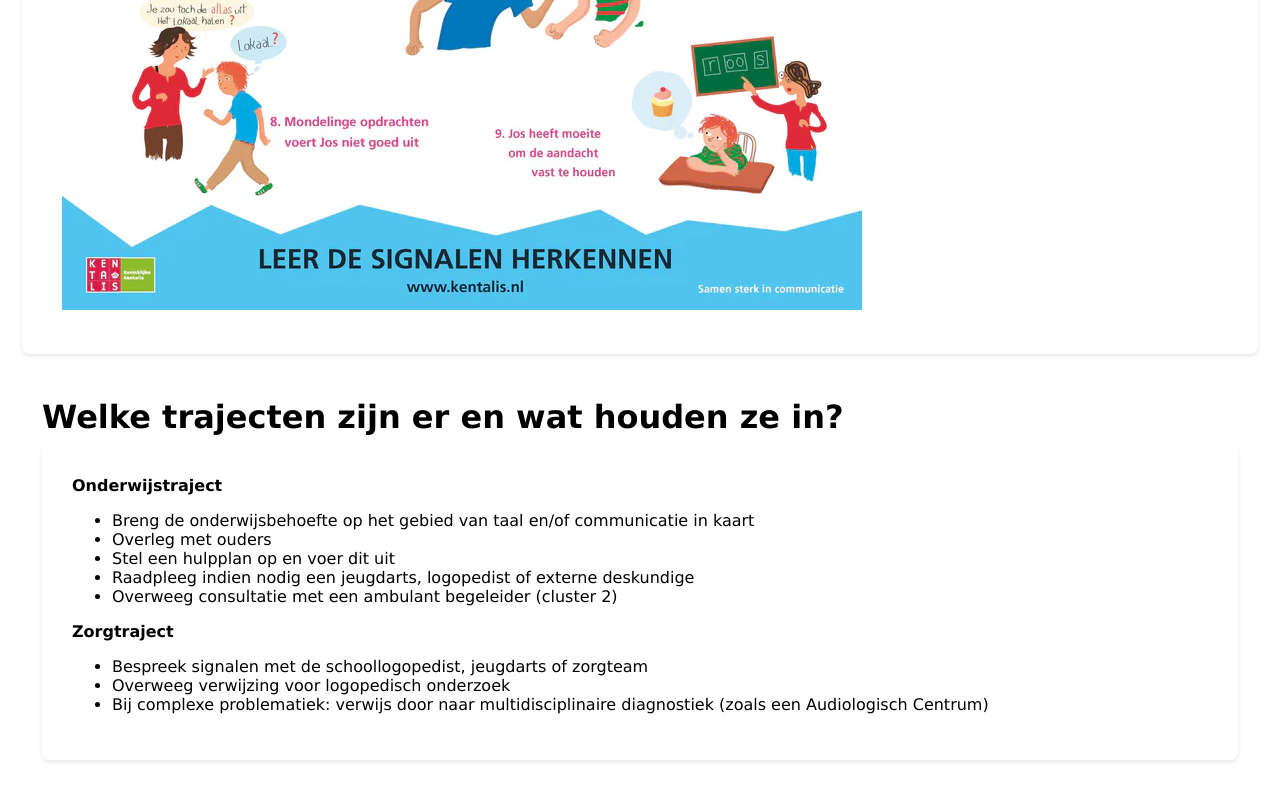
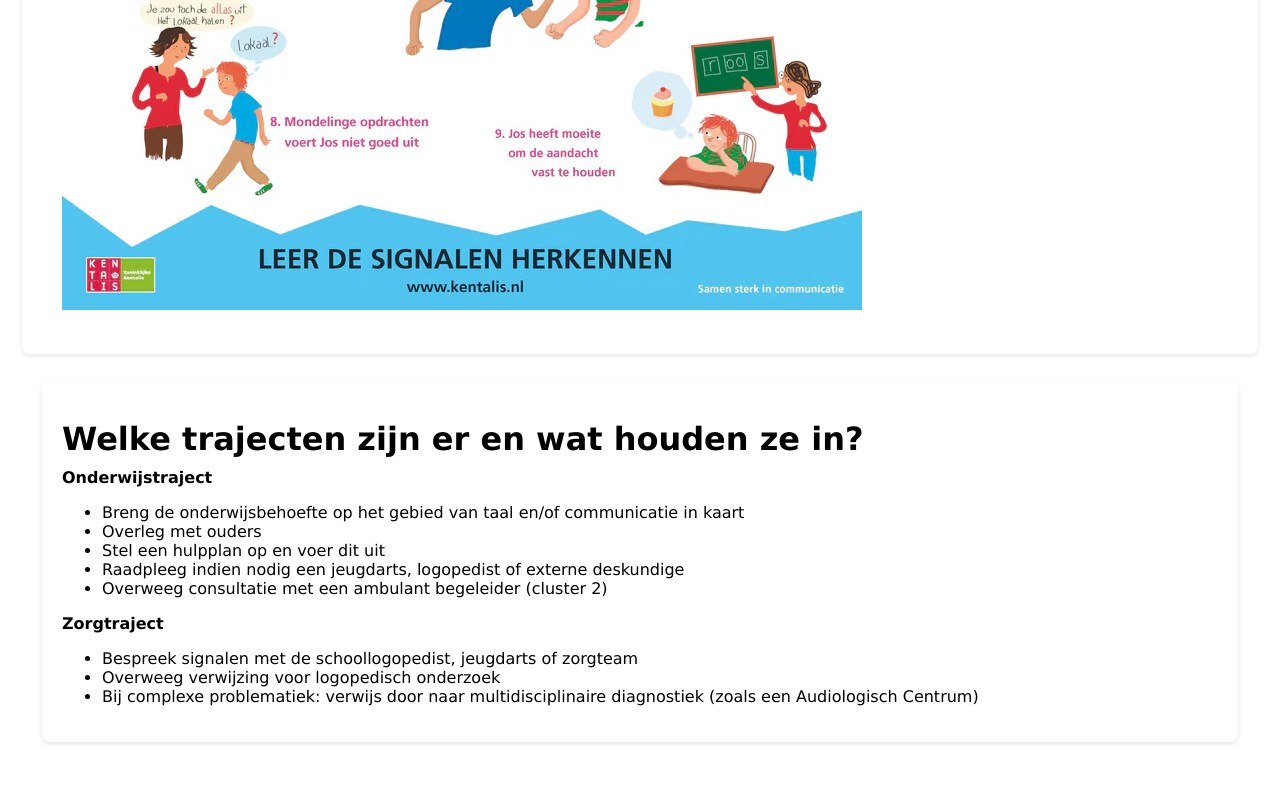
Before and after one commit to TOS-signalering/TOS-signalering, a plain HTML site: page TOS-signalering.html in a window 1280 px wide. Shown: the part 1238-2038 px from the top of the page. Drawn offline with Linux system fonts and the light colour scheme.

Commit message:
Update TOS-signalering.html

```diff
--- a/TOS-signalering.html
+++ b/TOS-signalering.html
@@ -94,10 +94,10 @@ Vul dan de TOS-signalering in. Je hebt ook gegevens nodig van de leerkracht en d
         </div>
       </div>
 
+    <div class="content-wrapper">
+  <div class="content-container">
+    <h1>Welke trajecten zijn er en wat houden ze in?</h1>
 
-     <div class="pdf-container">
-    <h1>Welke trajecten zijn er en wat houden ze in?</h1>
-    <div class="pdf-content">
       <b>Onderwijstraject</b>
 <ul> <li>Breng de onderwijsbehoefte op het gebied van taal en/of communicatie in kaart </li>
 <li>Overleg met ouders</li>
```
